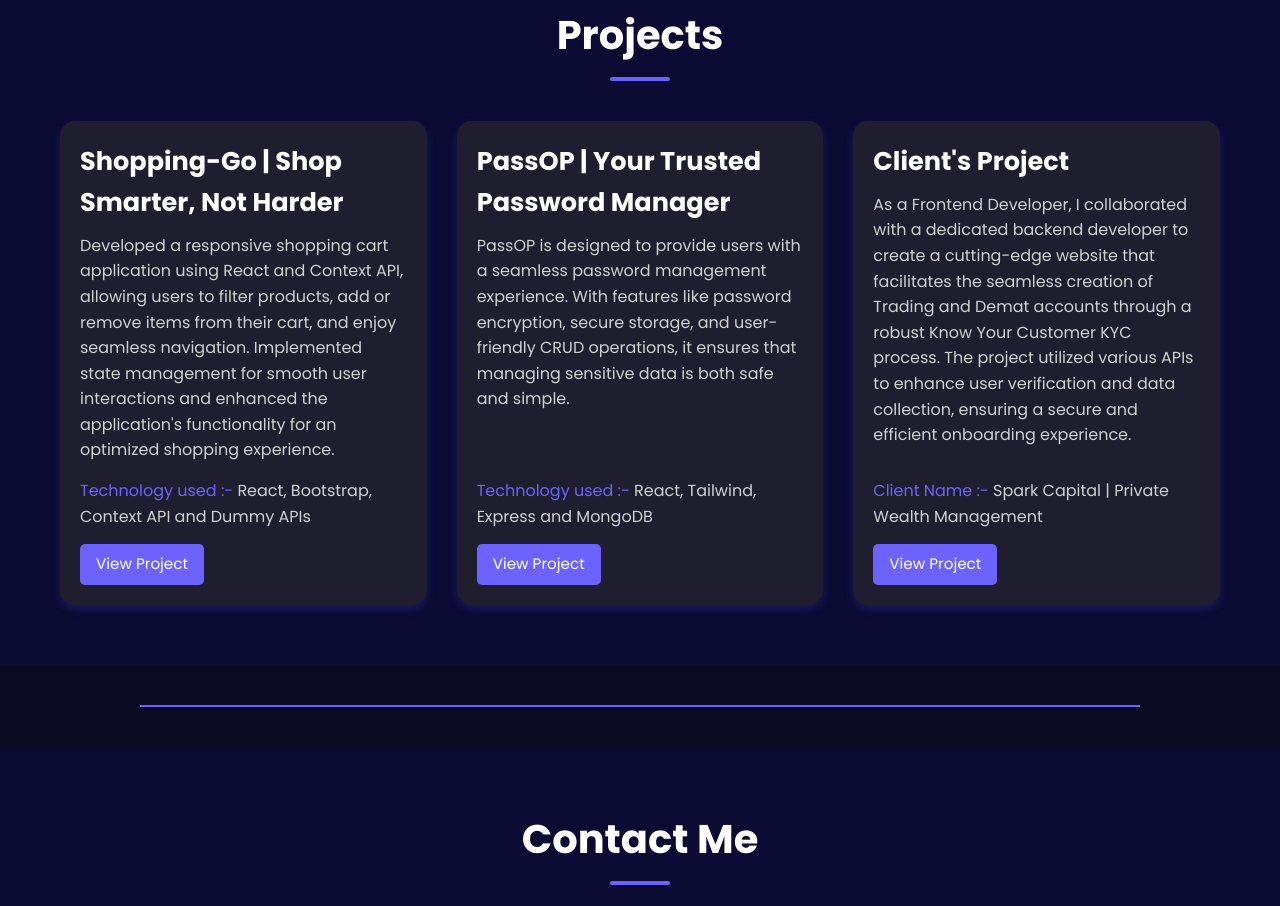
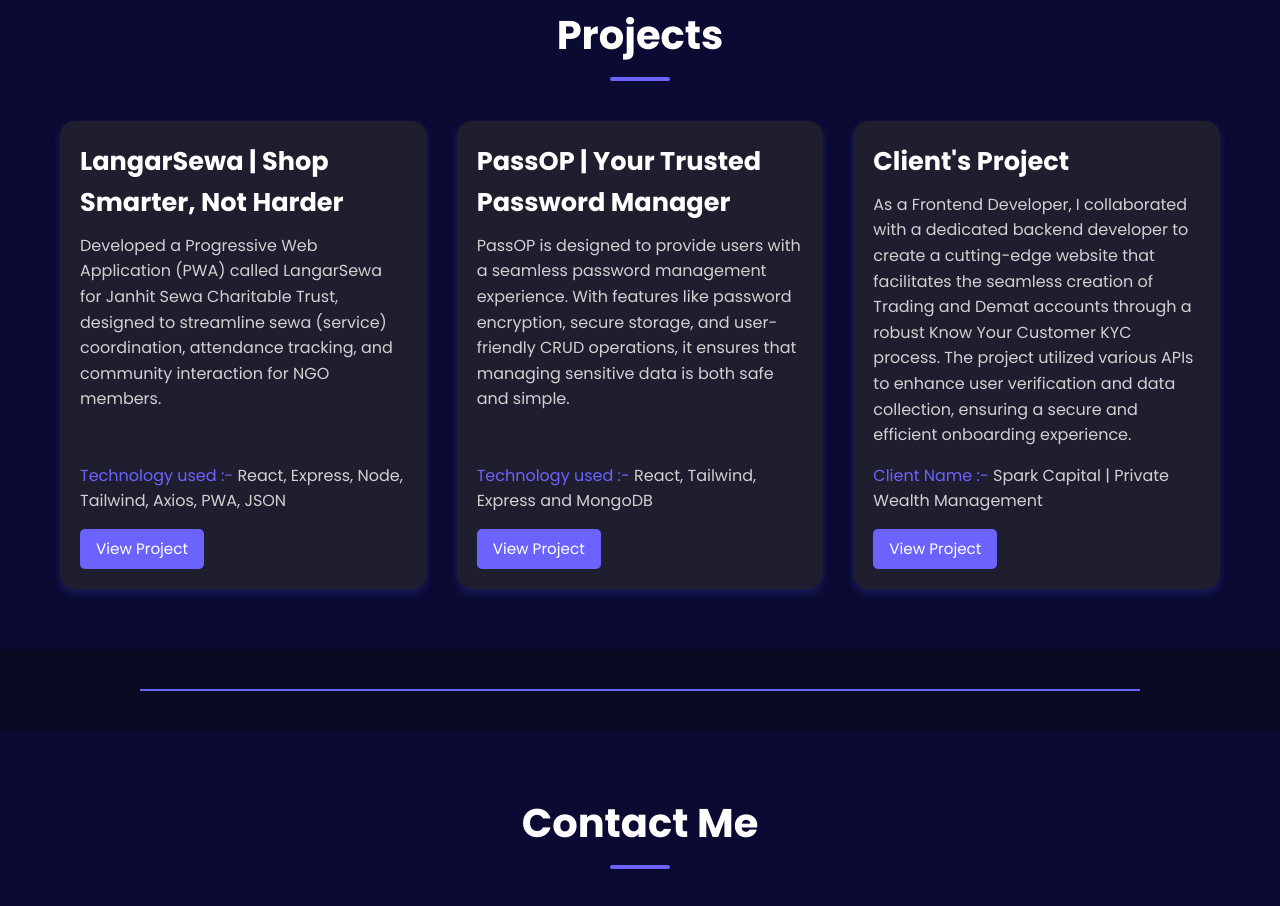
Before and after one commit to akash6998s/portfolio, a plain HTML site: page index.html in a window 1280 px wide. Shown: the part 2679-3585 px from the top of the page. Drawn offline with nearby package versions, Linux system fonts and the light colour scheme.

Commit message:
replace resume

```diff
--- a/index.html
+++ b/index.html
@@ -834,22 +834,18 @@
               <!-- <img src="/images/project.png" alt="Project One" /> -->
               <div class="project-content">
                 <span>
-                  <h3>Shopping-Go | Shop Smarter, Not Harder</h3>
+                  <h3>
+LangarSewa | Shop Smarter, Not Harder</h3>
                   <p>
-                    Developed a responsive shopping cart application using React
-                    and Context API, allowing users to filter products, add or
-                    remove items from their cart, and enjoy seamless navigation.
-                    Implemented state management for smooth user interactions
-                    and enhanced the application's functionality for an
-                    optimized shopping experience.
+                    Developed a Progressive Web Application (PWA) called LangarSewa for Janhit Sewa Charitable Trust, designed to streamline sewa (service) coordination, attendance tracking, and community interaction for NGO members.
                   </p>
                 </span>
                 <span>
                   <p>
                     <span class="highlight">Technology used :- </span>React,
-                    Bootstrap, Context API and Dummy APIs
+                    Express, Node, Tailwind, Axios, PWA, JSON
                   </p>
-                  <a href="https://shopping-go-shop.netlify.app/" target="_blank">View Project</a>
+                  <a href="https://langarprasadsewa.netlify.app/" target="_blank">View Project</a>
                 </span>
               </div>
             </div>
```
Also changed, not shown: package-lock.json (added), 1 other file.
